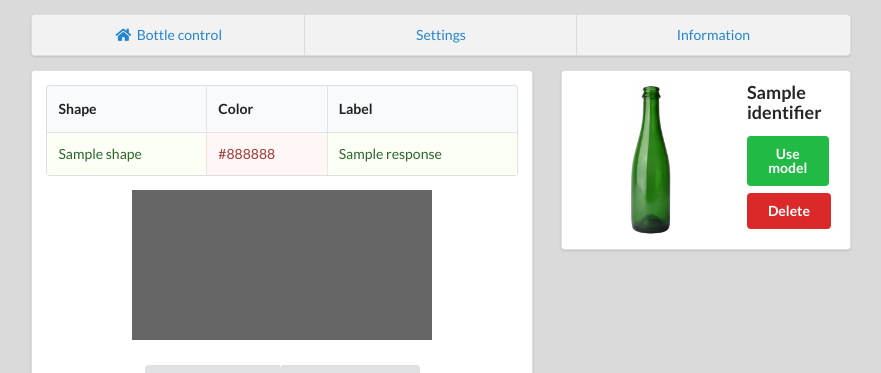
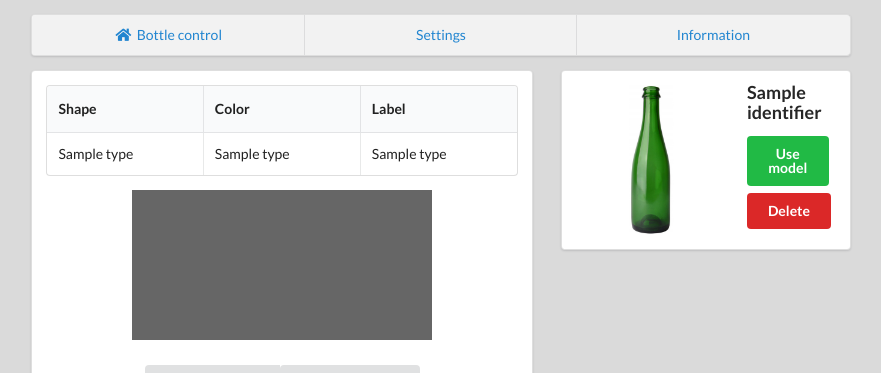
Before and after one commit to Loved-Ubuntu/AI_front, a Django app: template templates/app/index.html in a window 1280 px wide. Shown: the part 81-454 px from the top of the page, without its empty margins (199-1080 px from the left). Run offline with Django 3.2, Linux system fonts and the light colour scheme; the template is opened without the code that fills it: most values are stand-ins (such as "Sample title", 1, 10 or a date in 2020).

Commit message:
Added remove and change model

```diff
--- a/Frond_end_django/standard_values.py
+++ b/Frond_end_django/standard_values.py
@@ -20,6 +20,7 @@ def check_for_session(request):
         color = get_standard_values_color()
         request.session['values'] = {"shape": shape, "color": color}
         values = request.session['values']
+        request.session['identifier'] = ''
     else:
         #Session.objects.all().delete() #If session crash, run this
         values = request.session['values']
--- a/templates/app/index.html
+++ b/templates/app/index.html
@@ -40,9 +40,9 @@ const csrftoken = getCookie('csrftoken');
                                   </thead>
                                   <tbody>
                                     <tr>
-                                      <td class="positive">{{response.shape}}</td>
-                                      <td class="negative">{{response.color}}</td>
-                                      <td class="positive">{{response.label}}</td>
+                                      <td class="{{response.shape.class}}">{{response.shape.type}}</td>
+                                      <td class="{{response.color.class}}">{{response.color.type}}</td>
+                                      <td class="{{response.label.class}}">{{response.label.type}}</td>
                                     </tr>
                                   </tbody>
                             </table>
@@ -131,10 +131,13 @@ const csrftoken = getCookie('csrftoken');
                                         <div class="description">
                                             <p></p>
                                         </div>
-                                        <div class="extra">
-                                            <button class="ui green button" name="" value="" type="">Use model</button>
-                                            <button class="ui red button" name="" value="" type="">Delete</button>
-                                        </div>
+                                        <form class="ui form" method="POST">
+                                            <div class="extra">
+                                                <input type="hidden" name="identifier" value="{{x.identifier}}">
+                                                <button class="ui green button" name="action" value="change_model" type="">Use model</button>
+                                                <button class="ui red button" name="action" value="remove_model" type="">Delete</button>
+                                            </div>
+                                        </form>
                                     </div>
                                 </div>
                             </div>
```
Also changed, not shown: Frond_end_django/views.py (+23 -10 lines), db.sqlite3.
